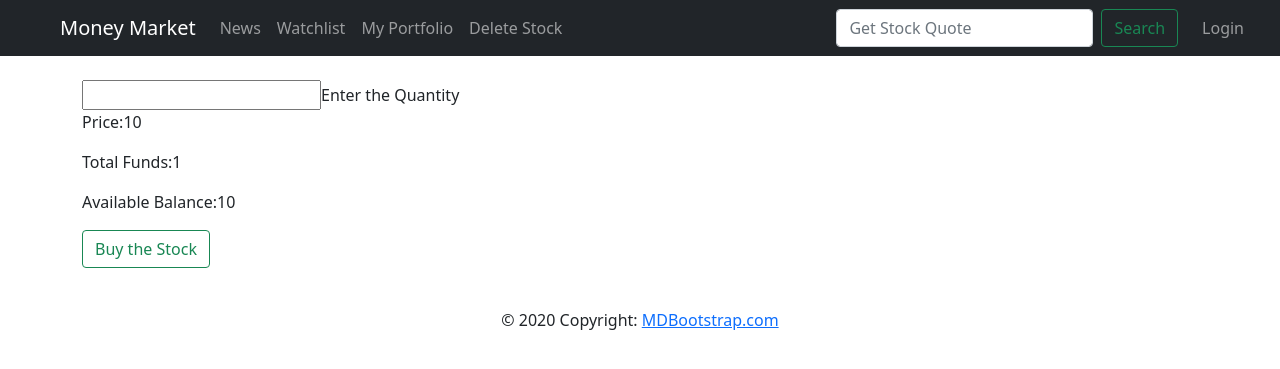
After one commit to rutvi04/Stocks, a Django app: template templates/buy_stock.html in a window 1280 px wide. The commit adds this page. Shown: the top 369 px of the page. Run offline with Django 3.2, Linux system fonts and the light colour scheme; the template is opened without the code that fills it: most values are stand-ins (such as "Sample title", 1, 10 or a date in 2020).

Commit message:
Update buy stock and watchlist.

```diff
--- a/moneymarket/admin.py
+++ b/moneymarket/admin.py
@@ -1,4 +1,5 @@
 from django.contrib import admin
-from .models import  Stock
+from .models import  Stock,my_stocks
 # Register your models here.
 admin.site.register(Stock)
+admin.site.register(my_stocks)
--- a/moneymarket/models.py
+++ b/moneymarket/models.py
@@ -6,3 +6,7 @@ class Stock(models.Model):
 
     def __str__(self):
         return self.ticker
+
+class my_stocks(models.Model):
+    stock_symbol= models.TextField()
+    quantity = models.PositiveIntegerField(default=0, blank= False)
--- a/moneymarket/urls.py
+++ b/moneymarket/urls.py
@@ -3,11 +3,13 @@ from . import views
 
 urlpatterns = [
     path('', views.index, name='index'),
-    path('search/<str:symb>', views.search, name='search'),
+    path('search', views.search, name='search'),
     path('watchlist', views.watchlist, name='watchlist'),
     path('delete.html', views.delete, name='delete'),
     path('delete/<stock_id>', views.delete_stock, name='delete_stock'),
-    path('about.html', views.about, name='about'),
+    path('about/', views.about, name='about'),
+    path('buy_stock.html', views.buy_stock, name='buy_stock'),
+    path('myportfolio.html', views.myportfolio, name= 'myportfolio')
 
 
 ]
--- a/templates/base.html
+++ b/templates/base.html
@@ -44,14 +44,14 @@
         </li>
 
           <li class="nav-item">
-          <a class="nav-link" href="{% url 'watchlist' %}">My Portfolio</a>
+          <a class="nav-link" href="{% url 'myportfolio' %}">My Portfolio</a>
         </li>
           <li class="nav-item">
           <a class="nav-link" href="{% url 'delete' %}">Delete Stock</a>
         </li>
       </ul>
 
-      <form action="{% url 'search' ticker %}" method="POST" class="d-flex" >
+      <form action="{% url 'search' %}" method="POST" class="d-flex" >
           {% csrf_token %}
         <input name="ticker" class="form-control me-2" type="search" placeholder="Get Stock Quote" aria-label="Search">
         <button class="btn btn-outline-success" type="submit">Search</button>
--- /dev/null
+++ b/templates/buy_stock.html
@@ -0,0 +1,13 @@
+{% extends 'base.html' %}
+
+{% block content %}
+<form method="post" >
+ {% csrf_token %}
+    <input type="number" name="Quantity">Enter the Quantity</input>
+    <p>Price:{{ api.latestPrice }}</p>
+    <p>Total Funds:{{ total_funds }}</p>
+    <p>Available Balance:{{ availableBalance }}</p>
+    <button class="btn btn-outline-success" type="submit">Buy the Stock</button>
+
+</form>
+{% endblock %}
--- a/templates/index.html
+++ b/templates/index.html
@@ -42,8 +42,10 @@
   {% if ticker %}
       {% for list_items in output %}
           <tr>
-
-              <td><a href="{% url 'search' list_items.symbol %}">{{ list_items.companyName }}</a></td>
+              <form action="{% url 'search' %}" method="get">
+              <td><a type="button" href="{% url 'search' %}?ticker={{ list_items.symbol }}">{{ list_items.companyName }}</a></td>
+                  <input name="ticker" type="hidden" value={{ list_items.symbol }}>
+              </form>
               <td>{{ list_items.latestPrice }}</td>
               <td>{{ list_items.marketCap }}</td>
           </tr>
--- a/templates/watchlist.html
+++ b/templates/watchlist.html
@@ -18,10 +18,10 @@
       <th scope="col">Company Name</th>
       <th scope="col">Stock Price</th>
       <th scope="col">Previous Close</th>
-      <th scope="col">Market Cap</th>
       <th scope="col">YTD Change</th>
       <th scope="col">52wk High</th>
       <th scope="col">52wk Low</th>
+      <th scope="col">Buy Now</th>
 
     </tr>
   </thead>
@@ -32,10 +32,12 @@
               <td>{{ list_items.companyName }}</td>
               <td>{{ list_items.latestPrice }}</td>
                <td>{{ list_items.previousClose }}</td>
-              <td>{{ list_items.marketCap }}</td>
               <td>{{ list_items.ytdChange }}</td>
               <td>{{ list_items.week52High }}</td>
               <td>{{ list_items.week52Low }}</td>
+              <td>
+
+                  <button  name= "ticker" class="btn btn-outline-success" type="submit"><a href="{% url 'buy_stock' %}" method="post">Buy</a></button></td>
 
           </tr>
 
```
Also changed, not shown: moneymarket/forms.py (+14 -1 lines), moneymarket/views.py (+30 -8 lines), templates/myportfolio.html (+10 -0 lines), db.sqlite3, moneymarket/migrations/0002_my_stocks.py (added).
